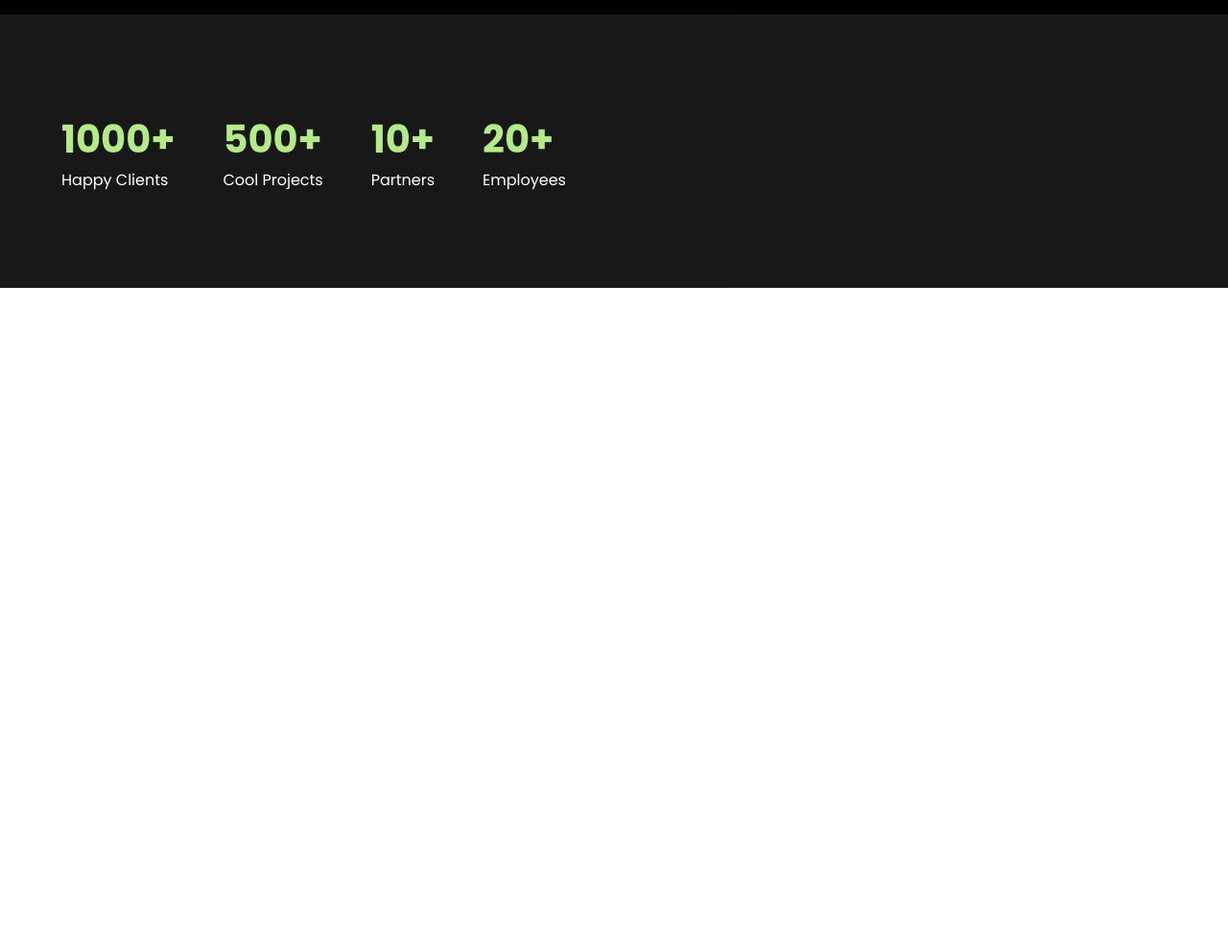
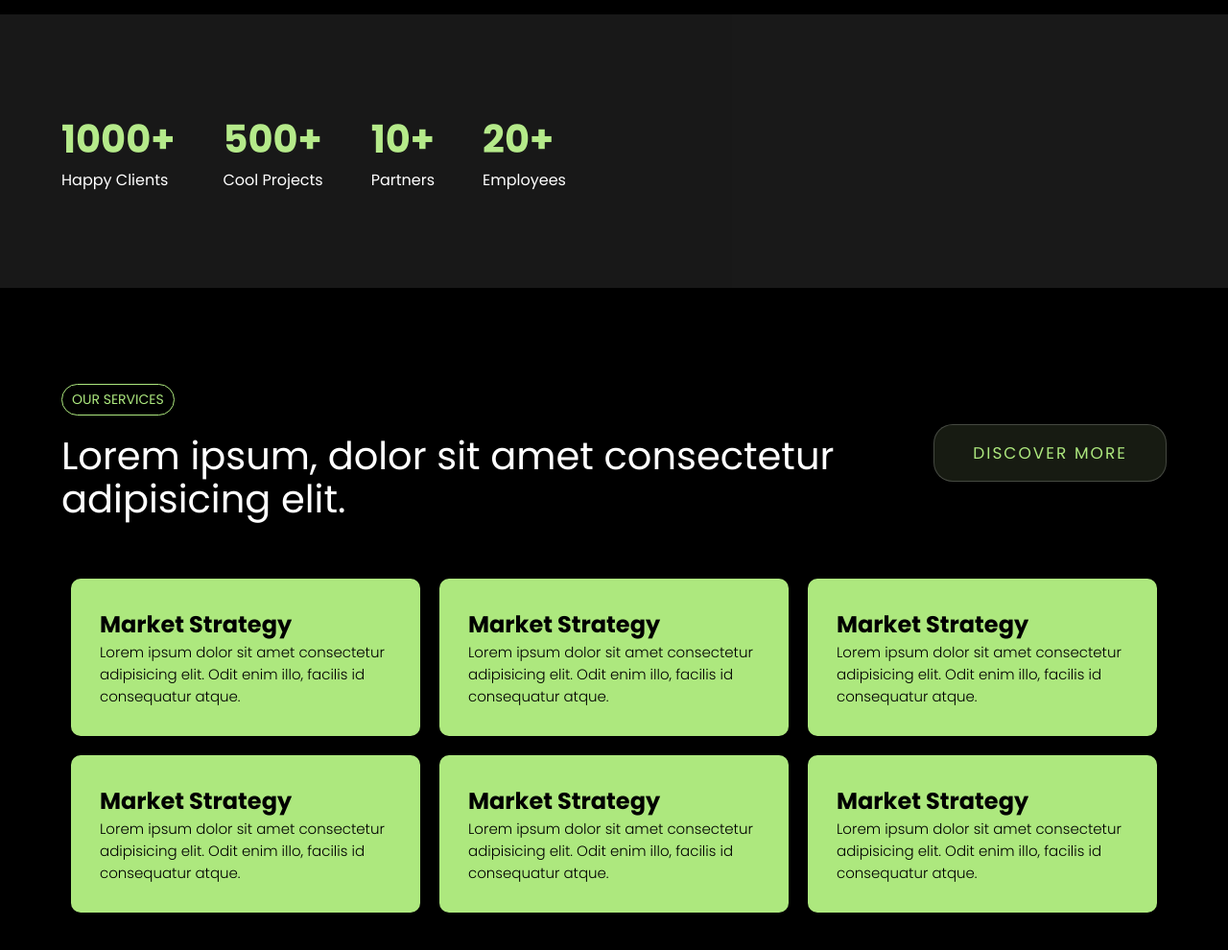
Before and after one commit to Manuel-heav/ABC, a plain HTML site: page index.html in a window 1280 px wide. Shown: the part 1135-2125 px from the top of the page at 96% size. Before the commit the page ends 1435 px from the top, so only its background shows below. Drawn offline with Linux system fonts and the light colour scheme.

```diff
--- a/index.html
+++ b/index.html
@@ -82,5 +82,52 @@
             <p class="acc-desc">Employees</p>
         </div>
     </div>
+
+    <!-- Services Section -->
+    <div class="services">
+        <div class="services-top">
+            <div class="services-first">
+                <p class="services-header">Our Services</p>
+                <p class="services-text">Lorem ipsum, dolor sit amet consectetur adipisicing elit.</p>
+             </div>
+             <div>
+                 <button>Discover More</button>
+             </div>
+        </div>
+
+        <div class="services-bottom">
+            <div class="service-card">
+                <h2>Market Strategy</h2>
+                <p>Lorem ipsum dolor sit amet consectetur adipisicing elit. Odit enim illo, facilis id consequatur atque.</p>
+            </div>
+            <div class="service-card">
+                <h2>Market Strategy</h2>
+                <p>Lorem ipsum dolor sit amet consectetur adipisicing elit. Odit enim illo, facilis id consequatur atque.</p>
+            </div>
+            <div class="service-card">
+                <h2>Market Strategy</h2>
+                <p>Lorem ipsum dolor sit amet consectetur adipisicing elit. Odit enim illo, facilis id consequatur atque.</p>
+            </div>
+            <div class="service-card">
+                <h2>Market Strategy</h2>
+                <p>Lorem ipsum dolor sit amet consectetur adipisicing elit. Odit enim illo, facilis id consequatur atque.</p>
+            </div>
+            <div class="service-card">
+                <h2>Market Strategy</h2>
+                <p>Lorem ipsum dolor sit amet consectetur adipisicing elit. Odit enim illo, facilis id consequatur atque.</p>
+            </div>
+            <div class="service-card">
+                <h2>Market Strategy</h2>
+                <p>Lorem ipsum dolor sit amet consectetur adipisicing elit. Odit enim illo, facilis id consequatur atque.</p>
+            </div>
+        </div>
+    </div>
+
+
+
+    <!-- Blog Section -->
+    <div class="blog">
+
+    </div>
 </body>
 </html>
--- a/style/main.css
+++ b/style/main.css
@@ -219,8 +219,95 @@
     font-weight: 700;
     color: var(--mainColor);
 }
+/* Services */
+.services{
+    width: 100%;
+    padding: 100px 5%;
+    background-color: #000;
+    color: #fff;
+    display: flex;
+    gap: 50px;
+    flex-wrap: wrap;
+    justify-content: space-between;
+}
+
+.services .services-header{
+    padding: 5px 10px;
+    border-radius: 20px;
+    width: fit-content;
+    border: 1px solid var(--mainColor);
+    font-size: 14px;
+    text-transform: uppercase;
+    margin-bottom: 20px;
+    color: var(--mainColor)
+}
+
+.services .services-top{
+    display: flex;
+    gap: 20px;
+    flex-wrap: wrap;
+    justify-content: space-between;
+    align-items: center;
+}
 
 
+.services .services-text{
+    font-size: 40px;
+    line-height: 45px;
+}
+
+.services .services-first{
+    flex: 3;
+}
+
+.services button{
+    flex: 2;
+    display: inline-block;
+    padding: 16px 40px;
+    border: 0;
+    text-decoration: none;
+    border-radius: 20px;
+    background: rgba(46, 55, 37, 0.5);
+    color: var(--mainColor);
+    font-size: 17px;
+    letter-spacing: 2px;
+    cursor: pointer;
+    text-transform: uppercase;
+    transition: 0.5s;
+    backdrop-filter: blur(10px);
+    -webkit-backdrop-filter: blur(10px);
+    border: 1px solid rgba(255, 255, 255, 0.2);
+}
+
+.services button:hover{
+    background-color: #fff;
+    color: #000;
+}
+
+/* Grid elements classified into three */
+.services .services-bottom{
+    display: grid;
+    grid-template-columns: 3fr 3fr 3fr;
+}
+
+.services .services-bottom .service-card{
+    background-color: var(--mainColor);
+    margin: 10px;
+    padding: 30px;
+    color: #000;
+    cursor: pointer;
+    border-radius: 10px;
+    transition: 0.3s;
+}
+/* Background shadow on hover with the main color */
+.services .services-bottom .service-card:hover{
+    box-shadow: 0px 4px 8px 0px rgba(255, 255, 255, 0.75);
+}
+
+.services .services-bottom .service-card p{
+    font-size: 15px;
+    font-weight: 300;
+}
 /* Responsive */
 @media screen and (max-width: 768px){
     .btn-primary{
@@ -271,4 +358,5 @@
     .accomplishment .acc-number{
         font-size: 30px;
     }
+
 }
```
